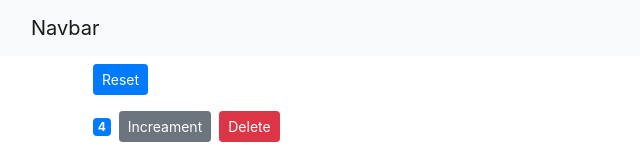
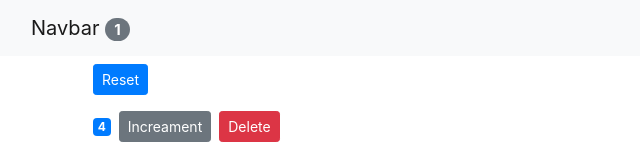
Before and after one commit to MamadTaheri/react-training, a React (Create React App) app: page / in a window 1280 px wide. Shown: the top 156 px of the page, without its empty margins (0-640 px from the left). Built offline with nearby package versions, Linux system fonts and the light colour scheme.

Commit message:
add totalCounters to navbar

```diff
--- a/src/App.js
+++ b/src/App.js
@@ -36,7 +36,9 @@
   render() {
     return (
       <React.Fragment>
-        <Navbar />
+        <Navbar
+          totalCounters={this.state.counters.filter((c) => c.value > 0).length}
+        />
         <main className="container">
           <Counters
             counters={this.state.counters}
--- a/src/components/Navbar.js
+++ b/src/components/Navbar.js
@@ -7,7 +7,7 @@
         <nav className="navbar navbar-light bg-light">
           <div className="container-fluid">
             <a className="navbar-brand" href="#">
-              Navbar
+              Navbar <span className="badge badge-pill badge-secondary">{this.props.totalCounters}</span>
             </a>
           </div>
         </nav>
```
